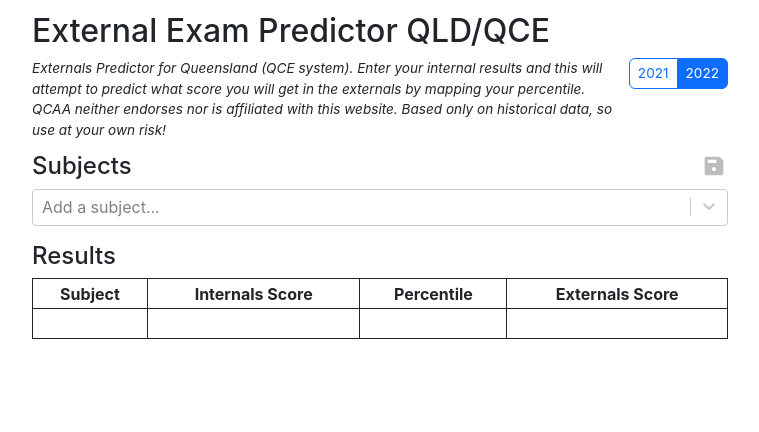
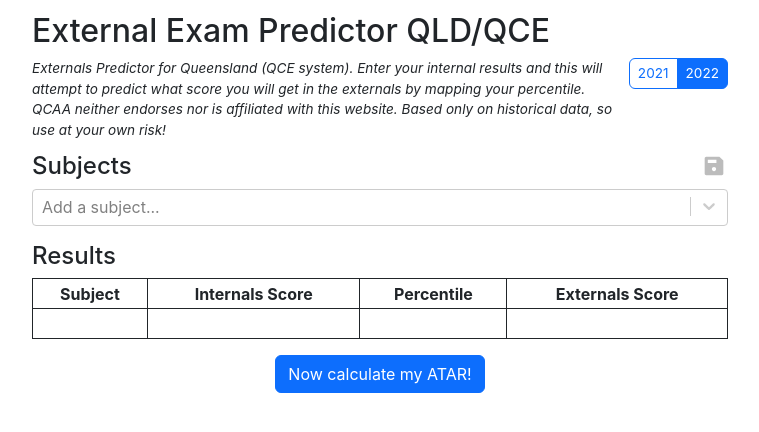
Before and after one commit to rw-a/externals-predictor, a React (Vite) app: page / in a window 1280 px wide. Shown: the top 432 px of the page, without its empty margins (260-1019 px from the left). Built offline with nearby package versions, Linux system fonts and the light colour scheme.

Commit message:
added export button

```diff
--- a/src/App.tsx
+++ b/src/App.tsx
@@ -8,6 +8,7 @@
 import { getSubjects } from './utility/data';
 import SubjectsTable from './modules/subjects';
 import ResultsTable from './modules/results';
+import ExportButton from './modules/export'
 
 const LOCAL_STORAGE_NAME = "externalsPredictorSubjects";
 
@@ -100,6 +101,9 @@
 				year={year}
 				className="my-3"
 			/>
+			<div className='d-flex justify-content-center'>
+				<ExportButton subjects={subjects}></ExportButton>
+			</div>
 		</div>
 	);
 }
--- /dev/null
+++ b/src/modules/export.tsx
@@ -0,0 +1,19 @@
+import Button from 'react-bootstrap/Button';
+import { Subjects } from '../types';
+
+const ATAR_CALCULATOR_LOCAL_STORAGE_NAME = "atarCalculatorSubjects";
+
+interface ExportButtonProps {
+    subjects: Subjects
+}
+
+export default function ExportButton({subjects}: ExportButtonProps) {
+    function handleExport() {
+        localStorage.setItem(ATAR_CALCULATOR_LOCAL_STORAGE_NAME, JSON.stringify(subjects));
+        window.location.href = '/atar-calculator';
+    }
+
+    return (
+        <Button variant="primary" onClick={handleExport}>Now calculate my ATAR!</Button>
+    );
+}
```
